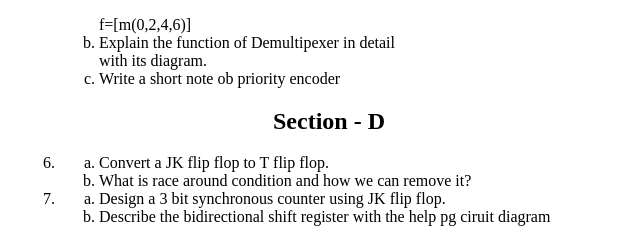
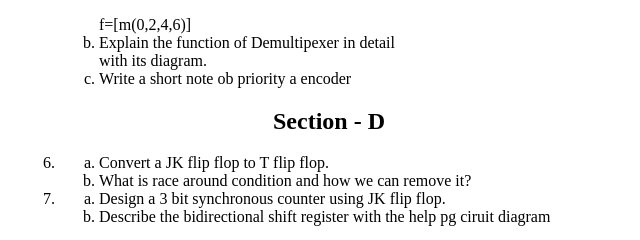
Before and after one commit to TRahulT/my-first-repo, a plain HTML site: page assingment_1_2.html in a window 1280 px wide. Shown: the part 1161-1401 px from the top of the page, 331-971 px from the left. Drawn offline with Linux system fonts and the light colour scheme.

Commit message:
Question paper

```diff
--- a/assingment_1_2.html
+++ b/assingment_1_2.html
@@ -48,7 +48,7 @@
      </li>
     </li>
      <h2 align="center">Section - C</h2>
-     <li>
+     <li >
      <ol type="a">
          <li>Explain full adder circuit.</li>
          <li>Design 16:1 multiplexer using 8:1 multiplexer.</li>
@@ -56,7 +56,7 @@
          <li><ol type="a">
          <li>Implement the following expression using a multiplexer: <br><br>f=[m(0,2,4,6)] </li>
          <li>Explain the function of Demultipexer in detail <br> with its diagram.</li>
-         <li>Write a short note ob priority encoder </li> </ol>
+         <li>Write a short note ob priority a encoder </li> </ol>
          </li>
 
      </li>
```
